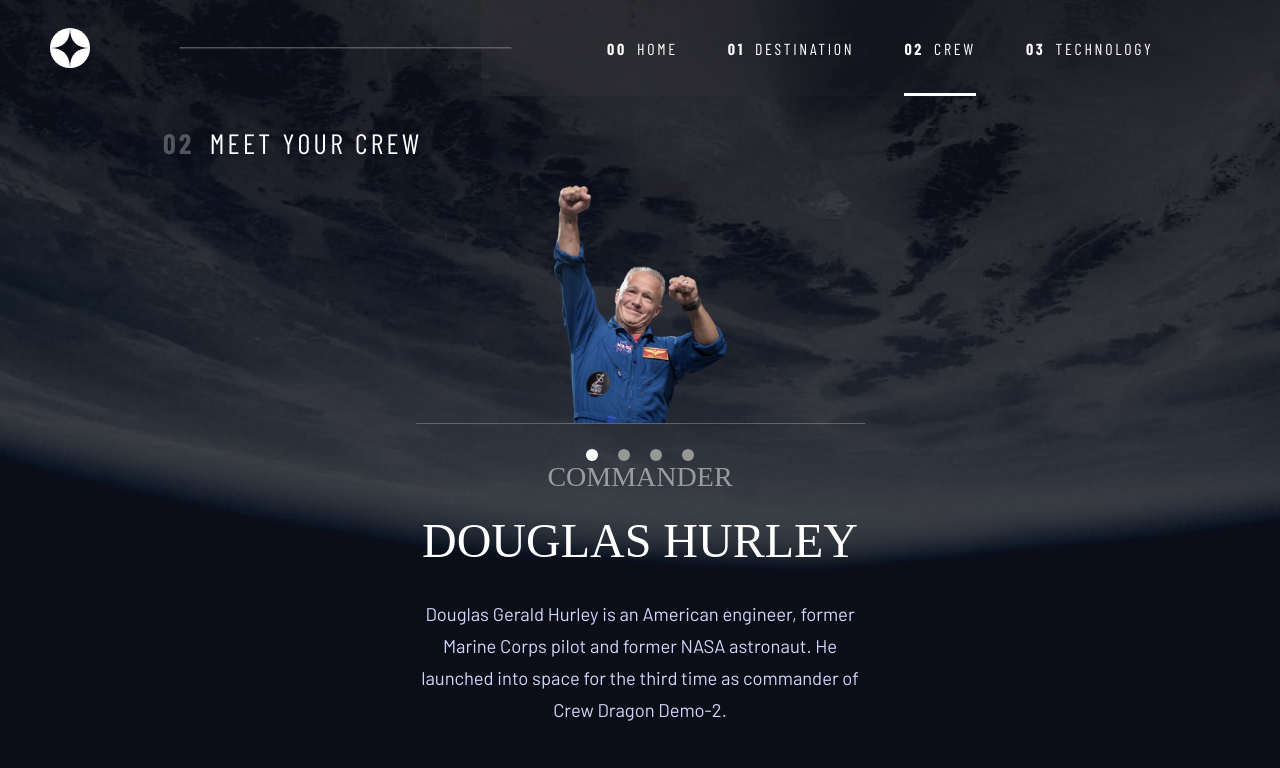
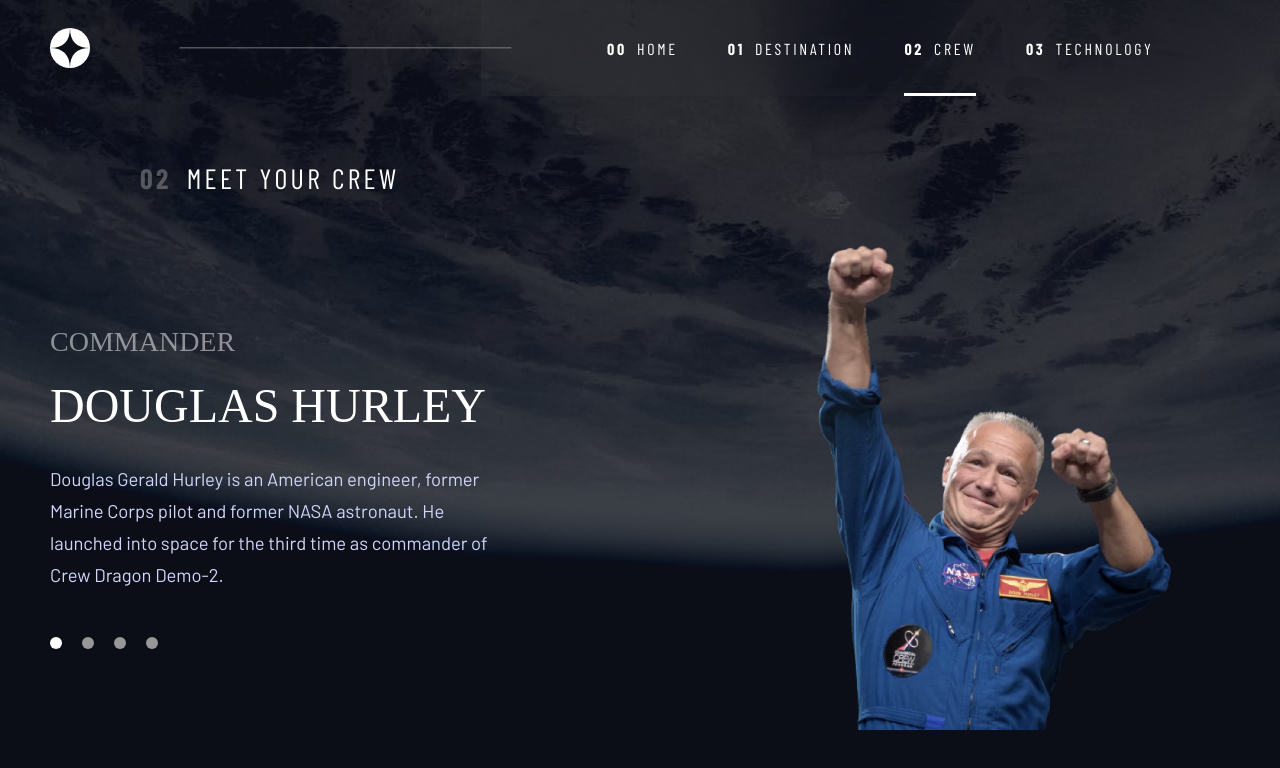
Before and after one commit to AlexDDevv/space-tourism, a React (Vite) app: page /crew in a window 1280 px wide. Shown: the top 768 px of the page. Built offline with nearby package versions, Linux system fonts and the light colour scheme; a web font is replaced by a local one.

Commit message:
Responsive for Crew page

```diff
--- a/src/assets/sass/components/crew/_crew.scss
+++ b/src/assets/sass/components/crew/_crew.scss
@@ -1,6 +1,11 @@
 .crew-main {
     margin-top: 30px;
     padding: 0 23px;
+
+    @media screen and (min-width: 1024px) {
+        margin-top: 65px;
+        padding: 0;
+    }
 
     .section-crew {
         @include center;
@@ -8,18 +13,58 @@
         gap: 25px;
         text-align: center;
 
+        @media screen and (min-width: 768px) {
+            gap: 40px;
+        }
+        @media screen and (min-width: 1024px) {
+            gap: 50px;
+        }
+
         .carrousel-container {
             @include center;
             flex-direction: column;
             gap: 25px;
+
+            @media screen and (min-width: 768px) {
+                gap: 46px;
+            }
+            @media screen and (min-width: 1024px) {
+                width: 100%;
+                flex-direction: row;
+                justify-content: space-between;
+                gap: 50px;
+                padding: 0 50px;
+            }
+            @media screen and (min-width: 1440px) {
+                padding: 0 140px;
+            }
 
             .crew-img-container {
                 width: 100%;
                 @include center;
                 border-bottom: 1px solid rgb(151, 151, 151, 0.5);
 
+                @media screen and (min-width: 768px) {
+                    order: 2;
+                    border-bottom: none;
+                    height: 532px;
+                }
+                @media screen and (min-width: 1024px) {
+                    width: 40%;
+                    max-height: 485px;
+                }
+
                 .crew-img {
-                    width: 175px;
+                    max-width: 175px;
+
+                    @media screen and (min-width: 768px) {
+                        height: 100%;
+                        max-width: 500px;
+                    }
+                    @media screen and (min-width: 1024px) {
+                        width: 100%;
+                        object-fit: contain;
+                    }
 
                     &.display {
                         display: block;
@@ -29,6 +74,20 @@
                     }
                 }
             }
+            .flex {
+                @include center;
+                flex-direction: column;
+                gap: 25px;
+
+                @media screen and (min-width: 768px) {
+                    gap: 46px;
+                    order: 1;
+                }
+                @media screen and (min-width: 1024px) {
+                    align-items: flex-start;
+                    text-align: left;
+                }
+            }
         }
     }
 }
```
